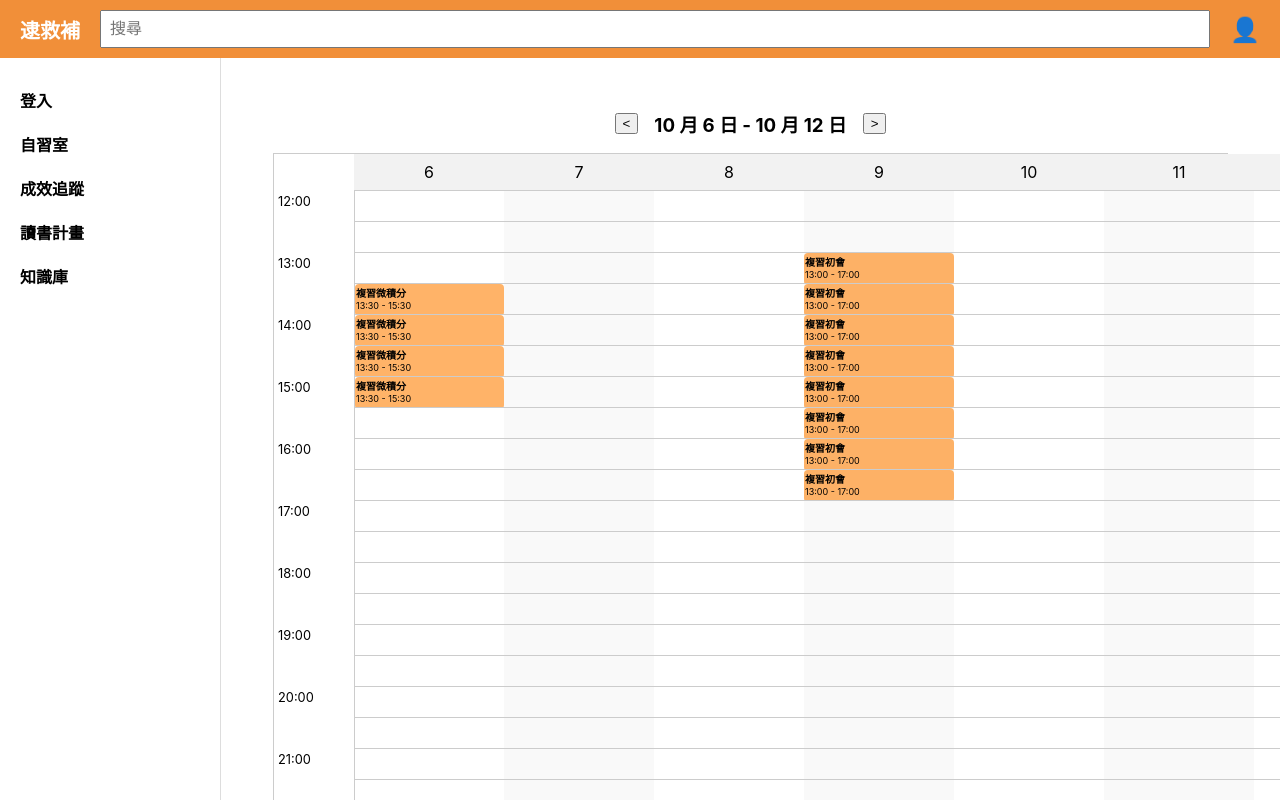
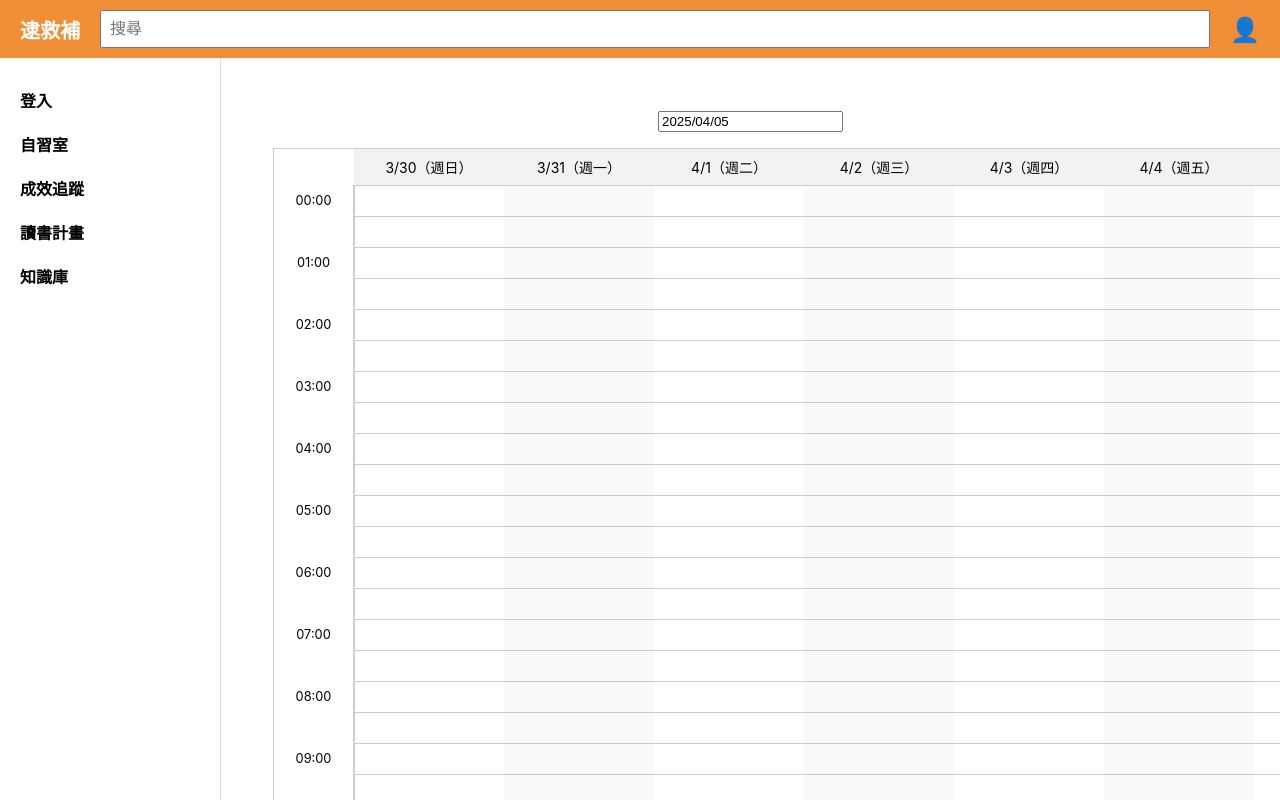
Before and after one commit to sgu731/school_frontend, a React (Create React App) app: page /plan in a window 1280 px wide. Shown: the top 800 px of the page. Built offline with nearby package versions, Linux system fonts and the light colour scheme.

Commit message:
feat: 加入日期選擇器與完整時間軸

```diff
--- a/package.json
+++ b/package.json
@@ -7,7 +7,9 @@
     "@testing-library/jest-dom": "^6.6.3",
     "@testing-library/react": "^16.2.0",
     "@testing-library/user-event": "^13.5.0",
+    "date-fns": "^4.1.0",
     "react": "^19.0.0",
+    "react-datepicker": "^8.2.1",
     "react-dom": "^19.0.0",
     "react-icons": "^5.5.0",
     "react-router-dom": "^7.4.0",
--- a/src/components/NoteList.js
+++ b/src/components/NoteList.js
@@ -6,12 +6,27 @@ const notes = [
   export default function NoteList({ subject, onBack }) {
     return (
       <div style={{ padding: '16px' }}>
-      <button onClick={onBack} style={{ marginBottom: '16px', color: '#007bff', background: 'none', border: 'none', cursor: 'pointer' }}>
+        <button
+          onClick={onBack}
+          style={{
+            marginBottom: '16px',
+            color: 'black',
+            background: 'none',
+            border: 'none',
+            cursor: 'pointer',
+          }}
+        >
           &larr; 返回
         </button>
 
         <h2
-        style={{fontSize: '20px',fontWeight: 'bold',marginBottom: '12px',textAlign: 'left',}}>
+          style={{
+            fontSize: '20px',
+            fontWeight: 'bold',
+            marginBottom: '12px',
+            textAlign: 'left',
+          }}
+        >
           {subject} 筆記
         </h2>
 
--- a/src/components/SubjectList.js
+++ b/src/components/SubjectList.js
@@ -6,6 +6,9 @@ export default function SubjectList({ onSelect, searchTerm }) {
   );
 
   return (
+    <div>
+      <div style={{ height: '16px' }} />
+
       <div style={{ display: 'flex', flexWrap: 'wrap', gap: '16px' }}>
         {filteredSubjects.map(subject => (
           <div
@@ -15,7 +18,7 @@ export default function SubjectList({ onSelect, searchTerm }) {
               border: '1px solid #ccc',
               borderRadius: '8px',
               padding: '16px',
-            width: 'calc(33.33% - 11px)', // 三等分 + 排除間距
+              width: 'calc(33.33% - 11px)',
               boxSizing: 'border-box',
               cursor: 'pointer',
             }}
@@ -32,6 +35,6 @@ export default function SubjectList({ onSelect, searchTerm }) {
           </div>
         ))}
       </div>
-
+    </div>
   );
 }
--- a/src/pages/PlanPage.js
+++ b/src/pages/PlanPage.js
@@ -1,4 +1,6 @@
-import React from 'react';
+import React, { useState } from 'react';
+import DatePicker from 'react-datepicker';
+import 'react-datepicker/dist/react-datepicker.css';
 
 const plans = [
   {
@@ -18,13 +20,27 @@ const plans = [
 ];
 
 const PlanPage = () => {
-  const days = ['6', '7', '8', '9', '10', '11', '12'];
+  const [selectedDate, setSelectedDate] = useState(new Date());
 
-  // 產生半小時的時間區段：12:00 ~ 23:30，共 24 格
-  const timeSlots = Array.from({ length: 24 }, (_, i) => {
-    const hour = 12 + Math.floor(i / 2);
+  // 計算當週的 7 天日期
+  const getWeekDates = (date) => {
+    const startOfWeek = new Date(date);
+    const diff = startOfWeek.getDay(); // 星期幾（0～6）
+    startOfWeek.setDate(date.getDate() - diff);
+    return Array.from({ length: 7 }, (_, i) => {
+      const d = new Date(startOfWeek);
+      d.setDate(d.getDate() + i);
+      return d;
+    });
+  };
+
+  const weekDates = getWeekDates(selectedDate);
+
+  // 時間格：00:00 ~ 23:30
+  const timeSlots = Array.from({ length: 48 }, (_, i) => {
+    const hour = Math.floor(i / 2);
     const minute = i % 2 === 0 ? '00' : '30';
-    return `${hour}:${minute}`;
+    return `${hour.toString().padStart(2, '0')}:${minute}`;
   });
 
   const toMinutes = (timeStr) => {
@@ -34,49 +50,77 @@ const PlanPage = () => {
 
   return (
     <div style={{ padding: '2rem', maxWidth: '1200px', margin: '0 auto' }}>
-
-      {/* 日期 */}
-      <div style={{ display: 'flex', justifyContent: 'center', alignItems: 'center', marginBottom: '1rem' }}>
-        <button>{'<'}</button>
-        <h3 style={{ margin: '0 1rem' }}>10 月 6 日 - 10 月 12 日</h3>
-        <button>{'>'}</button>
+      {/* 日曆 */}
+      <div style={{ textAlign: 'center', marginBottom: '1rem' }}>
+        <DatePicker
+          selected={selectedDate}
+          onChange={(date) => setSelectedDate(date)}
+          dateFormat="yyyy/MM/dd"
+        />
       </div>
 
       {/* 表格 */}
-      <div style={{ display: 'grid', gridTemplateColumns: '80px repeat(7, 150px)', border: '1px solid #ccc' }}>
-        {/* 星期 */}
+      <div
+        style={{
+          display: 'grid',
+          gridTemplateColumns: '80px repeat(7, 150px)',
+          border: '1px solid #ccc',
+          boxSizing: 'border-box',
+          overflowX: 'auto',
+          width: 'fit-content',
+          margin: '0 auto',
+        }}
+      >
+        {/* 星期標題列 */}
         <div></div>
-        {days.map((day, idx) => (
-          <div key={idx} style={{ textAlign: 'center', padding: '0.5rem', backgroundColor: '#f2f2f2' }}>
-            {day}
+        {weekDates.map((day, idx) => (
+          <div
+            key={idx}
+            style={{
+              textAlign: 'center',
+              padding: '0.5rem',
+              backgroundColor: '#f2f2f2',
+              fontSize: '14px',
+            }}
+          >
+            {day.toLocaleDateString('zh-TW', {
+              month: 'numeric',
+              day: 'numeric',
+              weekday: 'short',
+            })}
           </div>
         ))}
 
-        {/* 時間與內容 */}
-        {timeSlots.map((time, slotIdx) => (
+        {/* 每半小時一列 */}
+        {timeSlots.map((time) => (
           <React.Fragment key={time}>
             {/* 左側時間欄 */}
             <div
               style={{
-                padding: '0.25rem',
+                height: '30px',
                 fontSize: '0.8rem',
-                backgroundColor: '#fff',
+                display: 'flex',
+                alignItems: 'center',
+                justifyContent: 'center',
+                borderRight: '1px solid #ccc',
                 color: time.endsWith(':00') ? '#000' : 'transparent',
               }}
             >
               {time}
             </div>
 
-            {/* 各日時間格 */}
-            {days.map((_, idx) => {
+            {/* 各日格子 */}
+            {weekDates.map((_, idx) => {
               const slotStart = toMinutes(time);
-              const slotEnd = slotStart + 30;
+              const planToRender = plans.find(
+                (plan) => plan.day === idx && toMinutes(plan.start) === slotStart
+              );
 
-              const planInThisCell = plans.find((plan) => {
-                const planStart = toMinutes(plan.start);
-                const planEnd = toMinutes(plan.end);
-                return plan.day === idx && planEnd > slotStart && planStart < slotEnd;
-              });
+              let planHeight = 30;
+              if (planToRender) {
+                const duration = toMinutes(planToRender.end) - toMinutes(planToRender.start);
+                planHeight = (duration / 30) * 30;
+              }
 
               return (
                 <div
@@ -85,28 +129,35 @@ const PlanPage = () => {
                     borderTop: '1px solid #ccc',
                     borderLeft: idx === 0 ? '1px solid #ccc' : '',
                     height: '30px',
+                    position: 'relative',
                     backgroundColor: idx % 2 === 0 ? '#fff' : '#f9f9f9',
-                    position: 'relative',
                   }}
                 >
-                  {planInThisCell && (
+                  {planToRender && (
                     <div
                       style={{
                         position: 'absolute',
                         top: 0,
-                        left: 0,
-                        right: 0,
-                        height: '100%',
-                        backgroundColor: 'rgba(255, 147, 41, 0.7)',
+                        left: 2,
+                        right: 2,
+                        height: `${planHeight}px`,
+                        backgroundColor: 'rgba(255, 147, 41, 0.85)',
                         color: '#000',
-                        fontSize: '10px',
-                        padding: '1px',
+                        fontSize: '12px',
+                        padding: '4px',
                         borderRadius: '4px',
+                        boxSizing: 'border-box',
+                        zIndex: 1,
+                        display: 'flex',
+                        flexDirection: 'column',
+                        justifyContent: 'center',
+                        alignItems: 'center',
+                        textAlign: 'center',
                       }}
                     >
-                      <strong>{planInThisCell.subject}</strong>
-                      <div style={{ fontSize: '9px' }}>
-                        {planInThisCell.start} - {planInThisCell.end}
+                      <strong>{planToRender.subject}</strong>
+                      <div style={{ fontSize: '11px' }}>
+                        {planToRender.start} - {planToRender.end}
                       </div>
                     </div>
                   )}
```
Also changed, not shown: 1 other file (tests, documents, lock files or other folders). Lines whose indentation alone changed are shown as unchanged.
